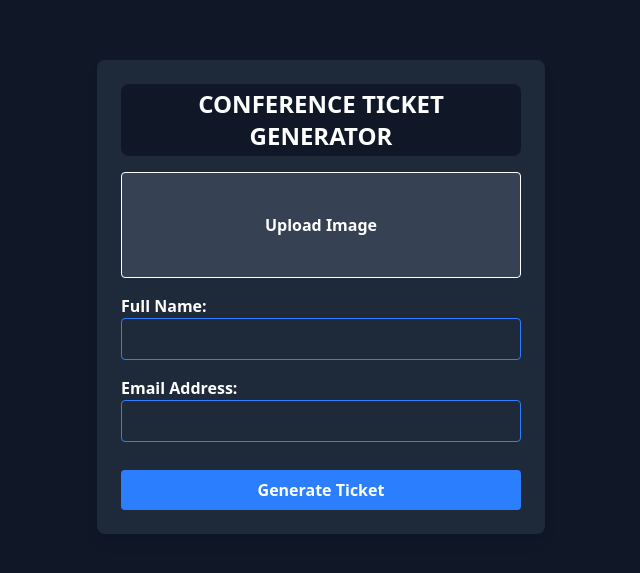
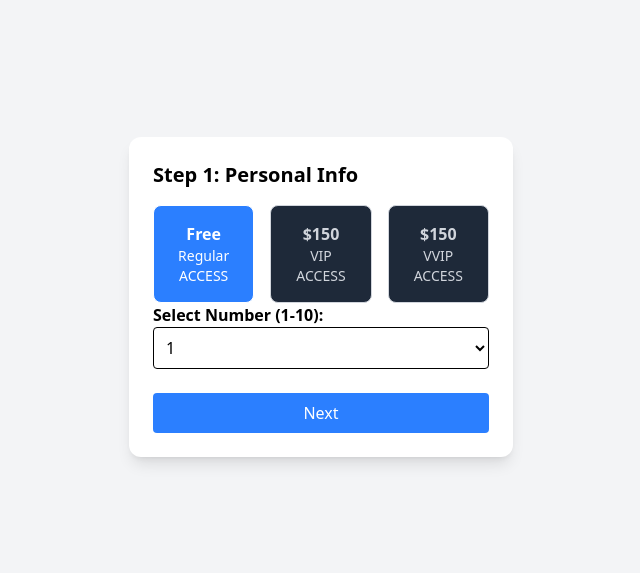
Before and after one commit to Akanimoh12/TICKETING-APPLICATION, a React (Vite) app: page / in a window 1280 px wide. Shown: the part 103-676 px from the top of the page, without its empty margins (319-959 px from the left). Built offline with nearby package versions, Linux system fonts and the light colour scheme.

Commit message:
added another file for updated version

```diff
--- a/src/App.jsx
+++ b/src/App.jsx
@@ -1,11 +1,13 @@
+import CardForm from "./components/CardForm";
 import TicketGenerator from "./components/TicketGenerator"
 
 function App() {
 
   return (
-    <>
-      <TicketGenerator/>
-    </>
+    <div>
+      <CardForm/>
+      {/* <TicketGenerator/> */}
+    </div>
   )
 }
 
--- /dev/null
+++ b/src/components/CardForm.jsx
@@ -0,0 +1,256 @@
+import { useState, useEffect } from "react";
+
+const CardForm = () => {
+  const [step, setStep] = useState(1);
+  const [step1Data, setStep1Data] = useState({
+    ticketType: "Regular", // Default ticket type
+    emailNumber: 1, // Default email selection (1)
+  });
+  const [step2Data, setStep2Data] = useState({
+    fullName: "",
+    email: "",
+    avatar: "",
+  });
+  const [errors, setErrors] = useState({});
+  const [ticket, setTicket] = useState(null);
+
+  // Load saved data from localStorage on component mount
+  useEffect(() => {
+    const savedStep1Data = JSON.parse(localStorage.getItem("step1Data"));
+    const savedStep2Data = JSON.parse(localStorage.getItem("step2Data"));
+    if (savedStep1Data) {
+      setStep1Data(savedStep1Data);
+    }
+    if (savedStep2Data) {
+      setStep2Data(savedStep2Data);
+    }
+  }, []);
+
+  // Save data to localStorage whenever step1Data or step2Data changes
+  useEffect(() => {
+    localStorage.setItem("step1Data", JSON.stringify(step1Data));
+    localStorage.setItem("step2Data", JSON.stringify(step2Data));
+  }, [step1Data, step2Data]);
+
+  const handleFileUpload = async (event) => {
+    const file = event.target.files[0];
+    if (!file) return;
+
+    const formData = new FormData();
+    formData.append("file", file);
+    formData.append("upload_preset", "ml_default");
+
+    try {
+      const response = await fetch(
+        `https://api.cloudinary.com/v1_1/dlpmkurv4/image/upload`,
+        {
+          method: "POST",
+          body: formData,
+        }
+      );
+      const data = await response.json();
+      setStep2Data((prev) => ({ ...prev, avatar: data.secure_url }));
+    } catch (error) {
+      console.error("Upload failed:", error);
+    }
+  };
+
+  // Validation function for Step 1
+  const validateStep1 = () => {
+    let newErrors = {};
+    if (!step1Data.ticketType) newErrors.ticketType = "Ticket Type is required";
+    if (!step1Data.emailNumber) newErrors.email = "Select a number from 1 to 10";
+    setErrors(newErrors);
+    return Object.keys(newErrors).length === 0;
+  };
+
+  // Validation function for Step 2
+  const validateStep2 = () => {
+    let newErrors = {};
+    if (!step2Data.fullName) newErrors.fullName = "Full Name is required";
+    if (!step2Data.email || !/^[^\s@]+@[^\s@]+\.[^\s@]+$/.test(step2Data.email)) {
+      newErrors.email = "Enter a valid email address";
+    }
+    setErrors(newErrors);
+    return Object.keys(newErrors).length === 0;
+  };
+
+  // Move to the next step if validation passes
+  const nextStep = () => {
+    if (step === 1 && validateStep1()) {
+      setStep(step + 1);
+    } else if (step === 2 && validateStep2()) {
+      setTicket({
+        ...step1Data,
+        ...step2Data,
+      });
+      setStep(3);
+    }
+  };
+
+  // Go back to previous step
+  const prevStep = () => setStep(step - 1);
+
+  return (
+    <div className="flex justify-center items-center min-h-screen bg-gray-100">
+      <div className="bg-white p-6 rounded-xl shadow-lg w-96">
+        {/* Step 1: Ticket Type & Email */}
+        {step === 1 && (
+          <div>
+
+            <h2 className="text-xl font-bold mb-4">Step 1: Personal Info</h2>
+
+            {/* Ticket Type Selection */}
+            <div className="grid grid-cols-3 gap-4">
+              {[
+                { label: "Regular", price: "Free" },
+                { label: "VIP", price: "$150" },
+                { label: "VVIP", price: "$150" },
+              ].map((ticket) => (
+                <div
+                  key={ticket.label}
+                  className={`p-4 rounded-lg border ${step1Data.ticketType === ticket.label
+                      ? "bg-blue-500 text-white"
+                      : "bg-gray-800 text-gray-300"
+                    } cursor-pointer text-center`}
+                  onClick={() => setStep1Data({ ...step1Data, ticketType: ticket.label })}
+                >
+                  <h3 className="font-bold">{ticket.price}</h3>
+                  <p className="text-sm">{ticket.label} ACCESS</p>
+                </div>
+              ))}
+            </div>
+
+
+            {/* Email (Dropdown) Selection */}
+            <div className="mb-4">
+              <label className="block font-bold">Select Number (1-10):</label>
+              <select
+                name="emailNumber"
+                value={step1Data.emailNumber}
+                onChange={(e) =>
+                  setStep1Data({ ...step1Data, emailNumber: e.target.value })
+                }
+                className="w-full p-2 border rounded mb-2"
+              >
+                <option value="">Select a number</option>
+                {[...Array(10).keys()].map((i) => (
+                  <option key={i} value={i + 1}>
+                    {i + 1}
+                  </option>
+                ))}
+              </select>
+            </div>
+
+            <button
+              type="button"
+              onClick={nextStep}
+              className="bg-blue-500 text-white p-2 rounded w-full"
+            >
+              Next
+            </button>
+
+
+          </div>
+        )}
+
+        {/* Step 2: Full Name, Email, and Avatar Upload */}
+        {step === 2 && (
+          <div>
+            <h2 className="text-2xl font-bold mb-4">Step 2: Fill Details</h2>
+            <form onSubmit={(e) => e.preventDefault()}>
+              <div className="mb-4">
+                <label className="block font-bold">Full Name:</label>
+                <input
+                  type="text"
+                  value={step2Data.fullName}
+                  onChange={(e) =>
+                    setStep2Data({ ...step2Data, fullName: e.target.value })
+                  }
+                  className="w-full p-2 border border-blue-500 rounded text-white font-bold"
+                />
+                {errors.fullName && <p className="text-red-500">{errors.fullName}</p>}
+              </div>
+
+              <div className="mb-4">
+                <label className="block font-bold">Email Address:</label>
+                <input
+                  type="email"
+                  value={step2Data.email}
+                  onChange={(e) =>
+                    setStep2Data({ ...step2Data, email: e.target.value })
+                  }
+                  className="w-full p-2 border border-blue-500 rounded text-white font-bold"
+                />
+                {errors.email && <p className="text-red-500">{errors.email}</p>}
+              </div>
+
+              <div
+                className="border-dashed border-2 border-gray-600 rounded-lg p-6 text-center cursor-pointer hover:bg-gray-700 transition"
+                onClick={() => document.getElementById("fileUpload").click()}
+                onDrop={(e) => {
+                  e.preventDefault();
+                  handleFileUpload(e);
+                }}
+                onDragOver={(e) => e.preventDefault()}
+              >
+                {step2Data.avatar ? (
+                  <img src={step2Data.avatar} alt="Uploaded" className="w-24 h-24 mx-auto rounded-full" />
+                ) : (
+                  <p className="text-gray-400">Drag & drop or click to upload</p>
+                )}
+                <input
+                  type="file"
+                  id="fileUpload"
+                  accept="image/*"
+                  onChange={handleFileUpload}
+                  className="hidden"
+                />
+              </div>
+
+
+              <button
+                type="button"
+                onClick={nextStep}
+                className="bg-blue-500 text-white p-2 rounded w-full"
+              >
+                Generate Ticket
+              </button>
+            </form>
+
+            {/* Back Button */}
+            <div className="flex justify-between mt-4">
+              <button
+                onClick={prevStep}
+                className="bg-gray-400 text-white p-2 rounded w-full"
+              >
+                Back
+              </button>
+            </div>
+          </div>
+        )}
+
+        {/* Step 3: Display Ticket Details */}
+        {step === 3 && (
+          <div>
+            <h2 className="text-2xl font-bold mb-4">Ticket Generated</h2>
+            <div>
+              <h3 className="text-lg font-semibold">Ticket Type: {ticket.ticketType}</h3>
+              <p className="font-bold">{ticket.fullName}</p>
+              <p>{ticket.email}</p>
+              <img src={ticket.avatar} alt="Avatar" className="w-32 h-32 rounded-full" />
+            </div>
+            <div className="flex justify-between mt-4">
+              <button onClick={prevStep} className="bg-gray-400 text-white p-2 rounded">
+                Back
+              </button>
+              <button className="bg-green-500 text-white p-2 rounded">Submit</button>
+            </div>
+          </div>
+        )}
+      </div>
+    </div>
+  );
+};
+
+export default CardForm;
--- a/src/components/TicketGenerator.jsx
+++ b/src/components/TicketGenerator.jsx
@@ -65,7 +65,7 @@ const TicketGenerator = () => {
     return (
         <div className="lg:flex gap-4 lg:items-center justify-items-center justify-center h-[100vh] w-full p-4 bg-gray-900 text-white">
 
-            <div className="bg-gray-800 p-6 rounded-lg shadow-lg w-full max-w-md ">
+            <div className="bg-gray-800 p-6 rounded-lg shadow-lg w-full max-w-md h-auto ">
 
                 <h2 className="text-2xl font-bold mb-4 bg-gray-900 p-1 rounded-lg text-center ">CONFERENCE TICKET GENERATOR</h2>
 
```
